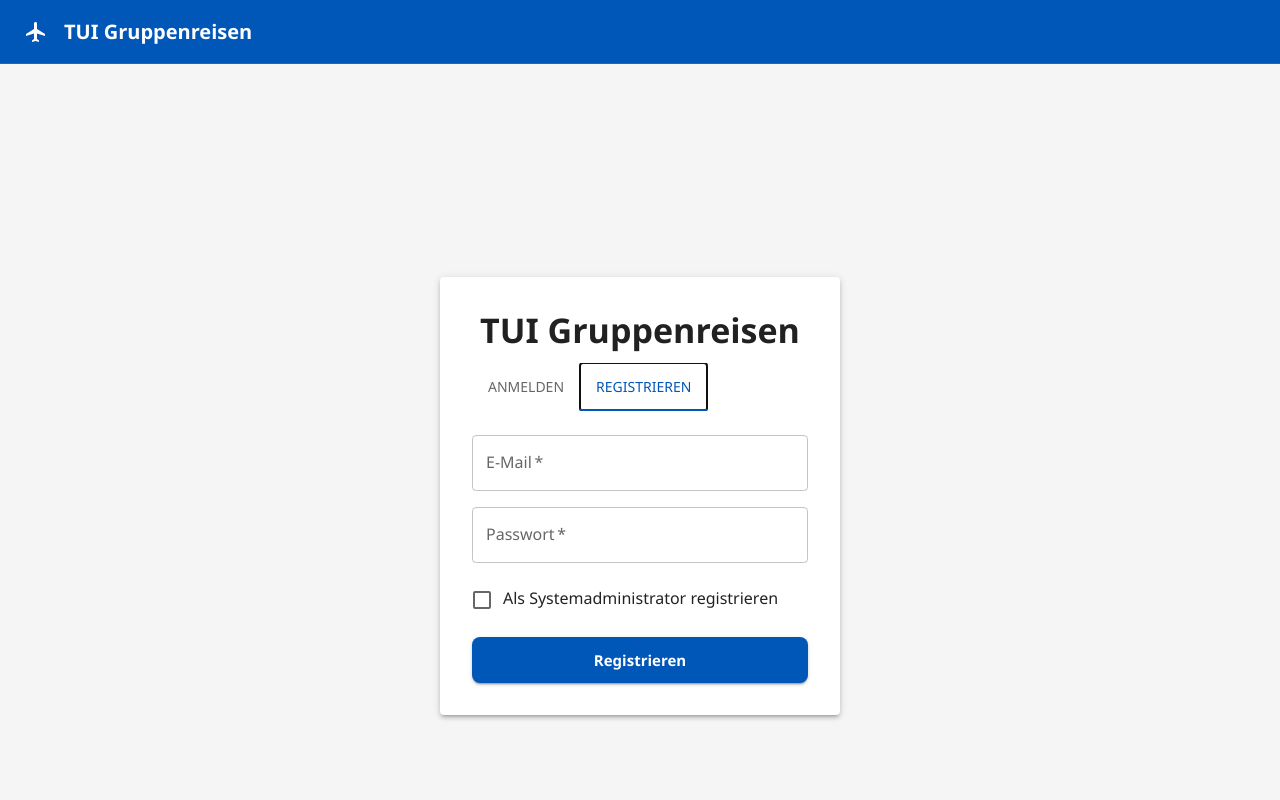
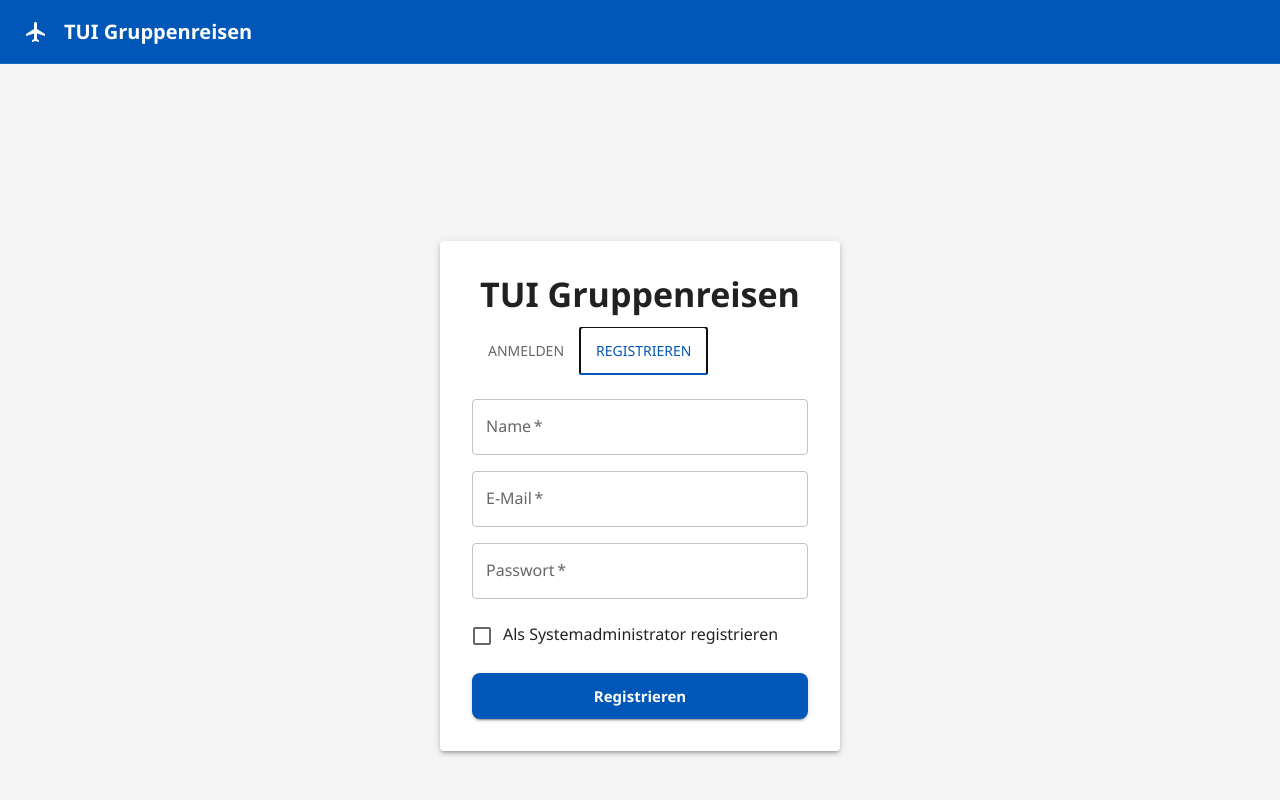
Before and after one commit to MarkoPerkovic03/tui-gruppenreise, a React (Vite) app in the folder client/: page /login in a window 1280 px wide. Both pictures are taken after a click on the tab "REGISTRIEREN". Shown: the top 800 px of the page. Built offline with nearby package versions, Linux system fonts and the light colour scheme.

Commit message:
Alle aktuellen Änderungen inklusive .env

```diff
--- a/client/src/components/Login.jsx
+++ b/client/src/components/Login.jsx
@@ -23,6 +23,7 @@
   const [activeTab, setActiveTab] = useState(0);
   const [email, setEmail] = useState('');
   const [password, setPassword] = useState('');
+  const [name, setName] = useState('');
   const [isSystemAdmin, setIsSystemAdmin] = useState(false);
   const [error, setError] = useState('');
   const [isLoading, setIsLoading] = useState(false);
@@ -30,6 +31,9 @@
 
   const validateForm = () => {
     const errors = {};
+    if (activeTab === 1 && !name) {
+      errors.name = 'Name ist erforderlich';
+    }
     if (!email) {
       errors.email = 'E-Mail ist erforderlich';
     } else if (!/\S+@\S+\.\S+/.test(email)) {
@@ -82,6 +86,7 @@
     setIsLoading(true);
     try {
       const response = await api.post('/api/auth/register', {
+        name,
         email,
         password,
         isSystemAdmin
@@ -116,15 +121,7 @@
         backgroundColor: '#f5f5f5'
       }}
     >
-      <Paper
-        elevation={3}
-        sx={{
-          p: 4,
-          width: '100%',
-          maxWidth: 400,
-          textAlign: 'center'
-        }}
-      >
+      <Paper elevation={3} sx={{ p: 4, width: '100%', maxWidth: 400, textAlign: 'center' }}>
         <Typography variant="h4" component="h1" gutterBottom>
           TUI Gruppenreisen
         </Typography>
@@ -142,13 +139,22 @@
           <Tab label="Registrieren" />
         </Tabs>
 
-        {error && (
-          <Alert severity="error" sx={{ mb: 2 }}>
-            {error}
-          </Alert>
-        )}
+        {error && <Alert severity="error" sx={{ mb: 2 }}>{error}</Alert>}
 
         <form onSubmit={activeTab === 0 ? handleLogin : handleRegister}>
+          {activeTab === 1 && (
+            <TextField
+              fullWidth
+              label="Name"
+              value={name}
+              onChange={(e) => setName(e.target.value)}
+              error={!!validationErrors.name}
+              helperText={validationErrors.name}
+              required
+              sx={{ mb: 2 }}
+            />
+          )}
+
           <TextField
             fullWidth
             label="E-Mail"
```
Also changed, not shown: 2 other files (tests, documents, lock files or other folders).
